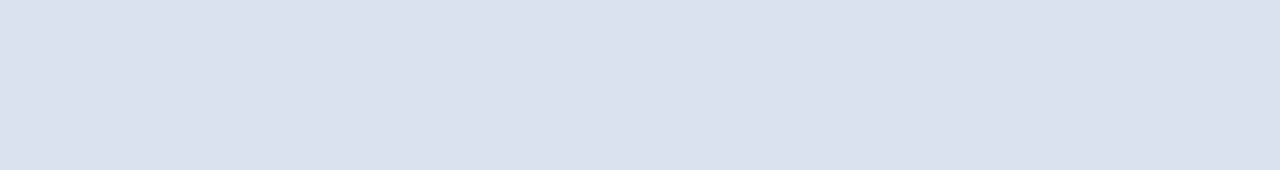
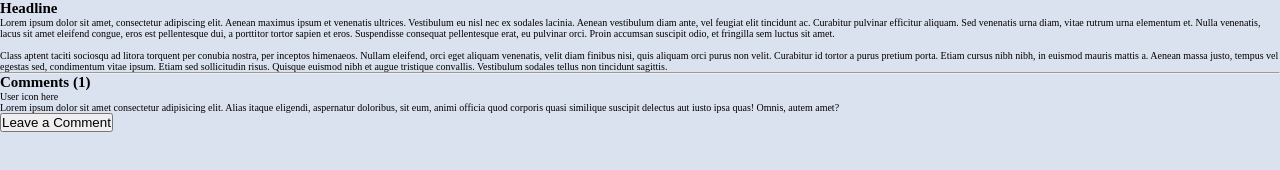
Before and after one commit to ach1209/localStorage-demo, a plain HTML site: page index.html in a window 1280 px wide. Drawn offline with Linux system fonts and the light colour scheme.

Commit message:
Added html markup

```diff
--- a/index.html
+++ b/index.html
@@ -4,13 +4,28 @@
   <meta charset="UTF-8">
   <meta name="viewport" content="width=device-width, initial-scale=1.0">
   <meta http-equiv="X-UA-Compatible" content="ie=edge">
+  <link href="https://fonts.googleapis.com/css?family=Lato:400,700&display=swap" rel="stylesheet">
   <link rel="stylesheet" href="style.css">
   <title>Document</title>
 </head>
 <body>
 
   <main>
-
+    <article>
+      <h1>Headline</h1>
+      <p>Lorem ipsum dolor sit amet, consectetur adipiscing elit. Aenean maximus ipsum et venenatis ultrices. Vestibulum eu nisl nec ex sodales lacinia. Aenean vestibulum diam ante, vel feugiat elit tincidunt ac. Curabitur pulvinar efficitur aliquam. Sed venenatis urna diam, vitae rutrum urna elementum et. Nulla venenatis, lacus sit amet eleifend congue, eros est pellentesque dui, a porttitor tortor sapien et eros. Suspendisse consequat pellentesque erat, eu pulvinar orci. Proin accumsan suscipit odio, et fringilla sem luctus sit amet.</p>
+      <br>
+      <p>Class aptent taciti sociosqu ad litora torquent per conubia nostra, per inceptos himenaeos. Nullam eleifend, orci eget aliquam venenatis, velit diam finibus nisi, quis aliquam orci purus non velit. Curabitur id tortor a purus pretium porta. Etiam cursus nibh nibh, in euismod mauris mattis a. Aenean massa justo, tempus vel egestas sed, condimentum vitae ipsum. Etiam sed sollicitudin risus. Quisque euismod nibh et augue tristique convallis. Vestibulum sodales tellus non tincidunt sagittis.</p>
+    </article>
+    <hr>
+    <section id="bottom-container">
+      <h2>Comments <span class="comment-counter">(1)</span></h2>
+      <div class="comment">
+        <span class="user">User icon here</span>
+        <p>Lorem ipsum dolor sit amet consectetur adipisicing elit. Alias itaque eligendi, aspernatur doloribus, sit eum, animi officia quod corporis quasi similique suscipit delectus aut iusto ipsa quas! Omnis, autem amet?</p>
+      </div>
+    </section>
+    <button id="btn">Leave a Comment</button>
   </main>
 
   <script src="scripts.js"></script>
```
